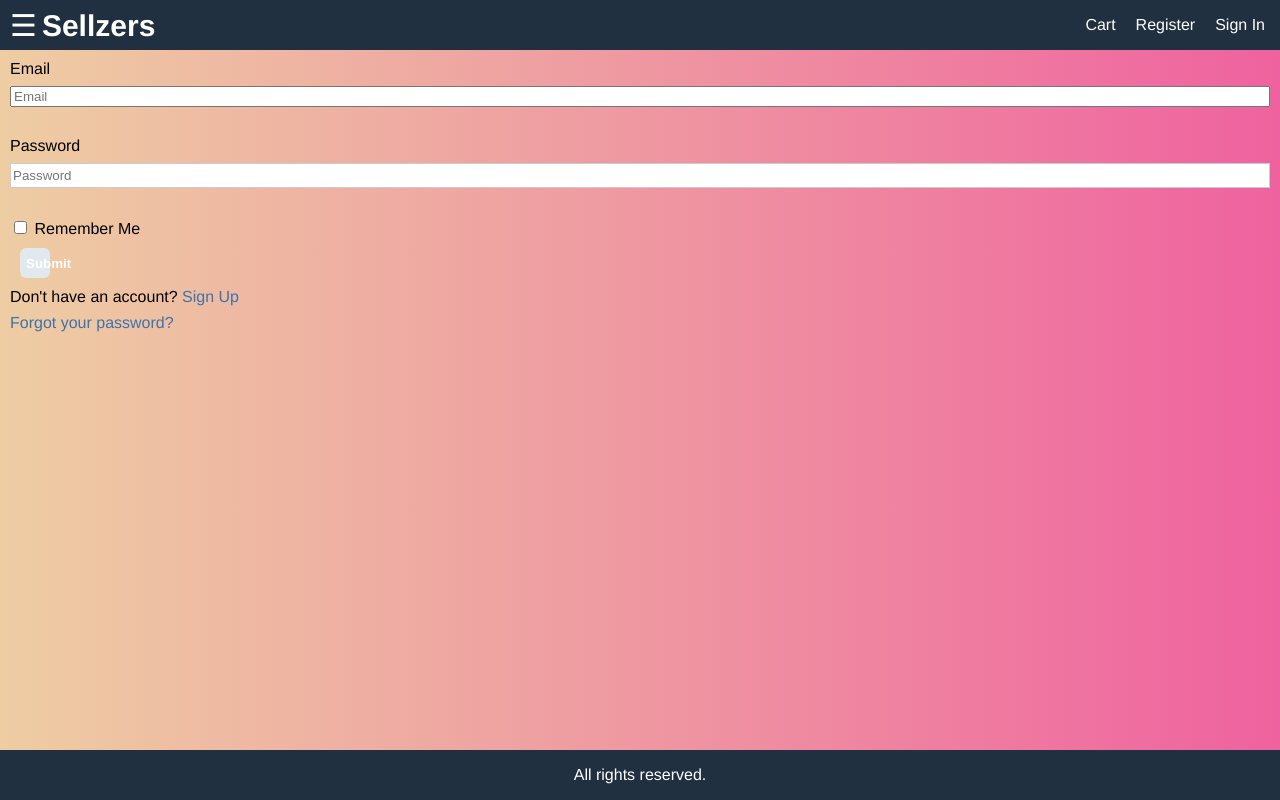
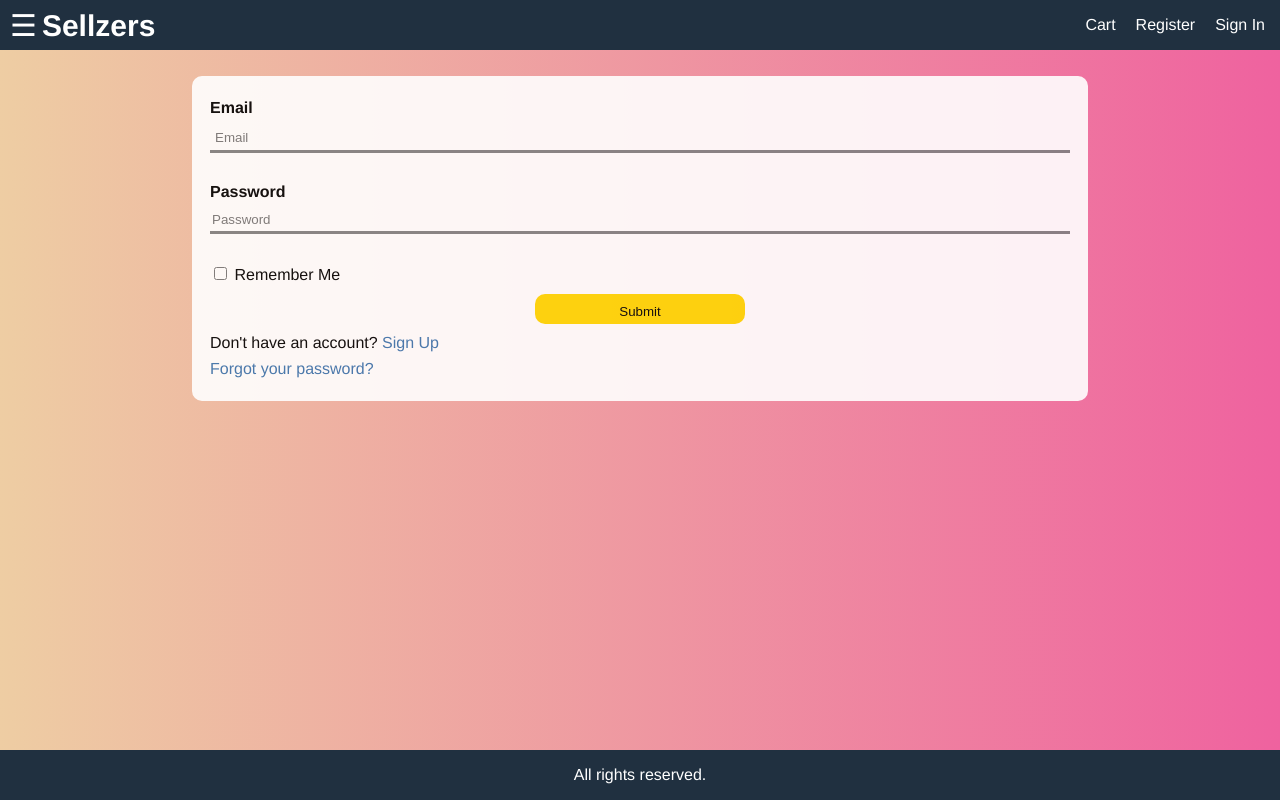
Before and after one commit to hudaabbas/sellzer_ecommerce_microservice, a React (Create React App) app in the folder webapp/: page /signin in a window 1280 px wide. Built offline with nearby package versions, Linux system fonts and the light colour scheme.

Commit message:
Login.css links fixed

```diff
--- a/webapp/src/Login.css
+++ b/webapp/src/Login.css
@@ -1,3 +1,4 @@
+
 @import url("//netdna.bootstrapcdn.com/font-awesome/4.0.3/css/font-awesome.css");
 .login-block{
 
@@ -5,7 +6,7 @@ background: #3b73ac; /* fallback for old browsers */
 
 background: -webkit-linear-gradient(to bottom, #FFB88C, #7261be); /* Chrome 10-25, Safari 5.1-6 */
 
-background: linear-gradient(to bottom, #FFB88C, #7261be); /* W3C, IE 10+/ Edge, Firefox 16+, Chrome 26+, Opera 12+, Safari 7+ */
+background: linear-gradient(to bottom, #FFB88C, green); /* W3C, IE 10+/ Edge, Firefox 16+, Chrome 26+, Opera 12+, Safari 7+ */
 
 float:left;
 
@@ -17,11 +18,58 @@ padding : 50px 0;
 
 .banner-sec{background:url(https://static.pexels.com/photos/33972/pexels-photo.jpg) no-repeat left bottom; background-size:cover; min-height:500px; border-radius: 0 10px 10px 0; padding:0;}
 
-.container{background:#fff; border-radius: 0px; box-shadow:15px 20px 0px rgba(0,0,0,0.1);}
+
+.container{
+    background:#fff;
+    border-radius: 0px;
+    box-shadow:15px 20px 0px rgba(0,0,0,0.1);
+}
 
 .carousel-inner{border-radius:0 10px 10px 0;}
 
 .carousel-caption{text-align:left; left:5%;}
+
+.form{
+    border: 8px solid white;
+    border-radius: 10px;
+    opacity: 90%;
+    margin: 2% 15% 3%;
+    padding: 5px 0px 5px;
+    background-color: white;
+}
+
+.heading{
+    font-size: xx-large;
+    font-weight: bold;
+    text-align: center;
+    color: white;
+    padding: 30px 0px 5px;
+    /* color: #25cf53; */
+}
+
+.input-container{
+    display: flex;
+}
+
+label[for=examplePassword], [for=exampleEmail]{
+    color: black;
+    font-weight: bold;
+    text-align:left;
+    /* padding: 70px 0; */
+}
+
+input[type="password"]{
+    background-color:white ;
+    border-style: none none solid;
+    border-bottom: 3px solid gray;
+}
+
+input[type="email"]{
+    background-color:white ;
+    padding: 5px;
+    border-style: none none solid;
+    border-bottom: 3px solid gray;
+}
 
 .login-sec{padding: 50px 30px; position:relative;}
 
@@ -45,9 +93,48 @@ display: block;
 
 margin-top: 8px; border-radius:3px; margin-left:auto;margin-right:auto}
 
-.btn-login{background: #7261be; color:#fff; font-weight:600;width: 100%;}
+button[type="submit"]{
+    width: 25%;
+    background: gold;
+    color:black;
+    display: flex;
+    justify-content: center;
+    cursor: pointer;
+    padding: 10px;
+    padding-bottom: 10px;
+    border-radius: 10px;
+}
 
-.banner-text{width:70%; position:absolute; bottom:40px; padding-left:20px;}
+.btn-login{
+    width: 25%;
+    background: gold;
+    color:black;
+    display: flex;
+    justify-content: center;
+    cursor: pointer;
+    padding: 10px;
+    border-radius: 10px;
+    /* border-bottom: 3px gray; */
+}
+
+.btn-login:hover{
+    opacity: 90%;
+}
+
+.login_container{
+    display: flex;
+    justify-content: center;
+    /* align-items: center; */
+
+    /* border: 10px solid blueviolet; */
+}
+
+.banner-text{
+    width:70%;
+    position:absolute;
+    bottom:40px;
+    padding-left:20px;
+}
 
 .banner-text h2{color:#fff; font-weight:600;}
 
@@ -67,7 +154,7 @@ color: #3b73ac
 color:#3b73ac !important;
 
 padding:0px !important;
-
+/* padding-top: 10px; */
 }
 
 .linka:hover{
```
